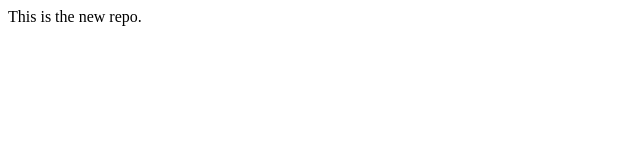
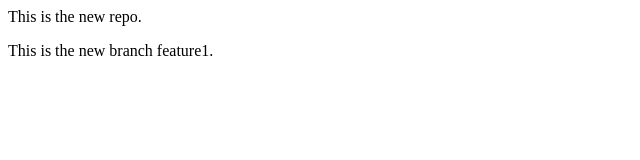
Before and after one commit to Animadahal/localrepo, a plain HTML site: page index.html in a window 1280 px wide. Shown: the whole page, without its empty margins (0-640 px from the left). Drawn offline with Linux system fonts and the light colour scheme.

Commit message:
Add new branch, feature1

```diff
--- a/index.html
+++ b/index.html
@@ -1 +1,2 @@
 <p>This is the new repo.</p>
+<p>This is the new branch feature1.</p>
```
